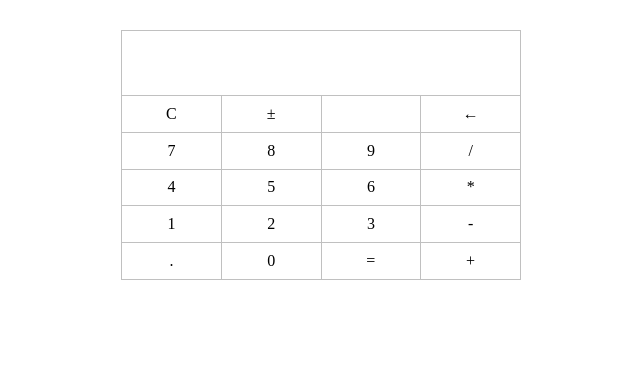
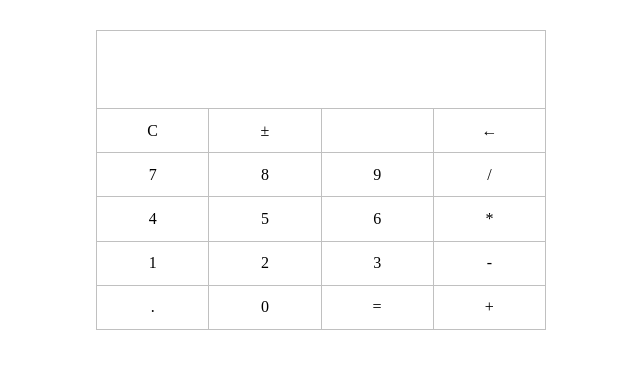
Before and after one commit to nil-two/flat-calculator, a plain HTML site: page index.html in a window 1280 px wide. Shown: the whole page, without its empty margins (319-959 px from the left). Drawn offline with Linux system fonts and the light colour scheme.

Commit message:
Enlarge calculator for enlarged result

```diff
--- a/css/calculator.css
+++ b/css/calculator.css
@@ -1,6 +1,6 @@
 #calculator {
-  width: 400px;
-  height: 250px;
+  width: 450px;
+  height: 300px;
   margin: 30px auto;
   border-spacing: 0;
   border-collapse: collapse;
```
